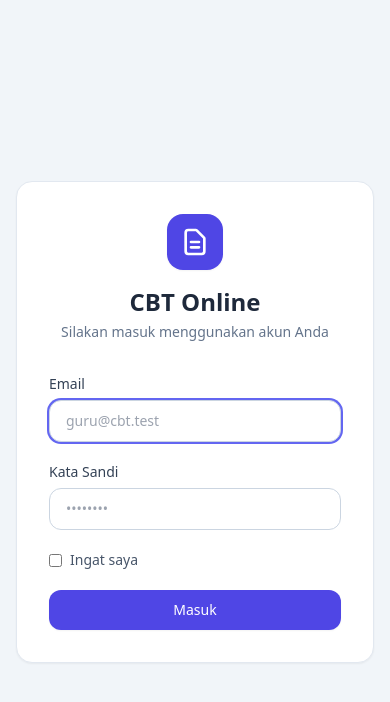
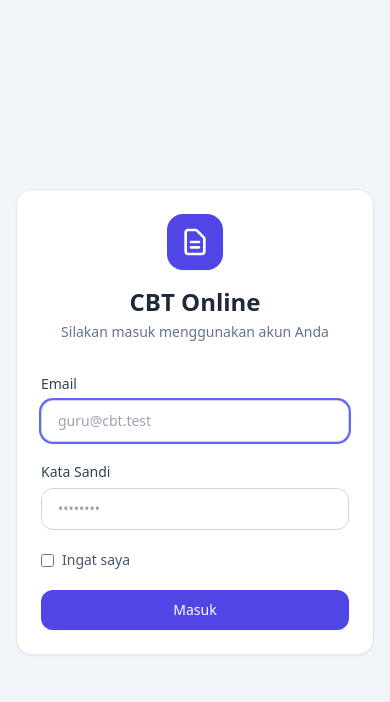
Before and after one commit to risky037/CBT, a Laravel app: page /login in a window 390 px wide. Shown: the top 702 px of the page. Run offline with Laravel 12, Linux system fonts and the light colour scheme; some libraries are stand-ins or nearby versions.

Commit message:
style(auth): improve responsive login spacing

```diff
--- a/resources/views/auth/login.blade.php
+++ b/resources/views/auth/login.blade.php
@@ -8,7 +8,7 @@
 </head>
 <body class="bg-slate-100 min-h-screen flex items-center justify-center p-4 font-sans">
 
-    <div class="w-full max-w-md bg-white rounded-2xl shadow-sm border border-slate-200 p-8">
+    <div class="w-full max-w-md bg-white rounded-2xl shadow-sm border border-slate-200 p-6 sm:p-8">
         <div class="text-center mb-8">
             <div class="w-14 h-14 bg-indigo-600 text-white rounded-2xl flex items-center justify-center mx-auto mb-4 shadow-sm">
                 <svg class="w-8 h-8" fill="none" stroke="currentColor" viewBox="0 0 24 24">
```
